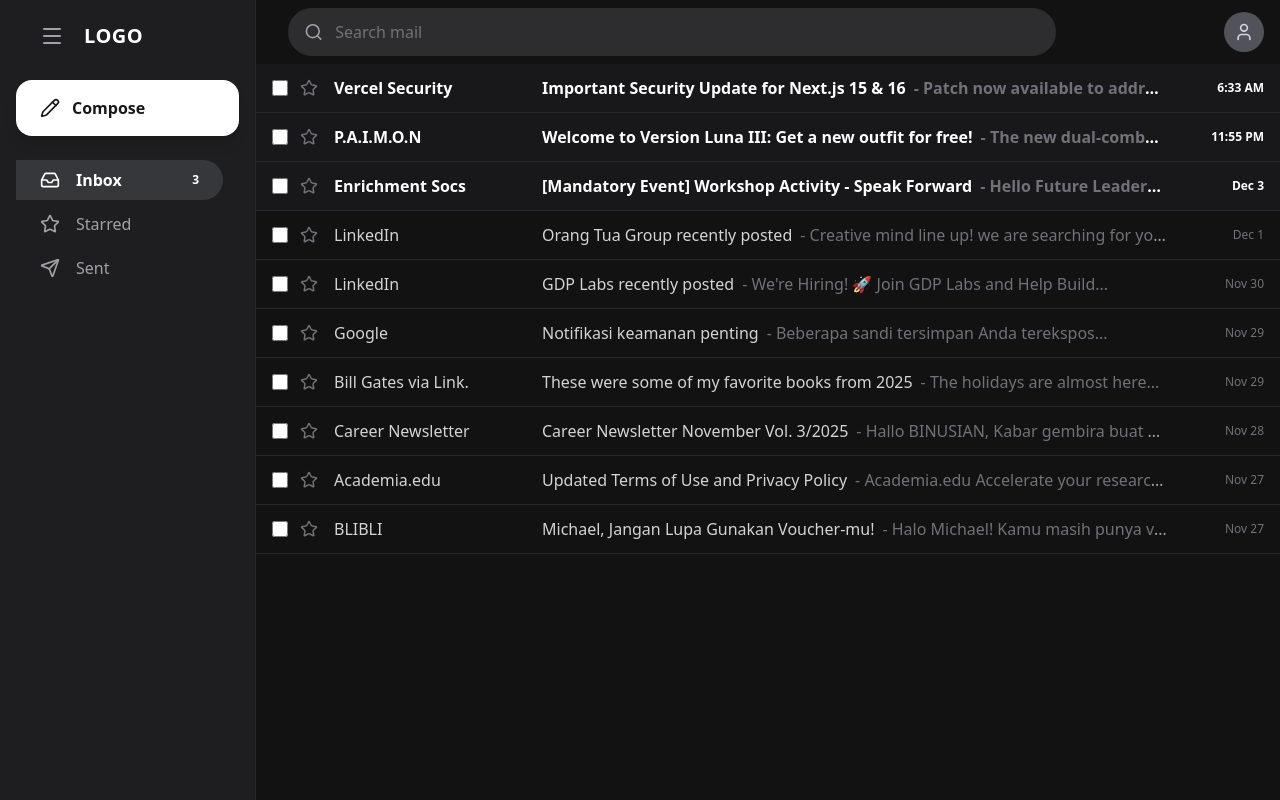
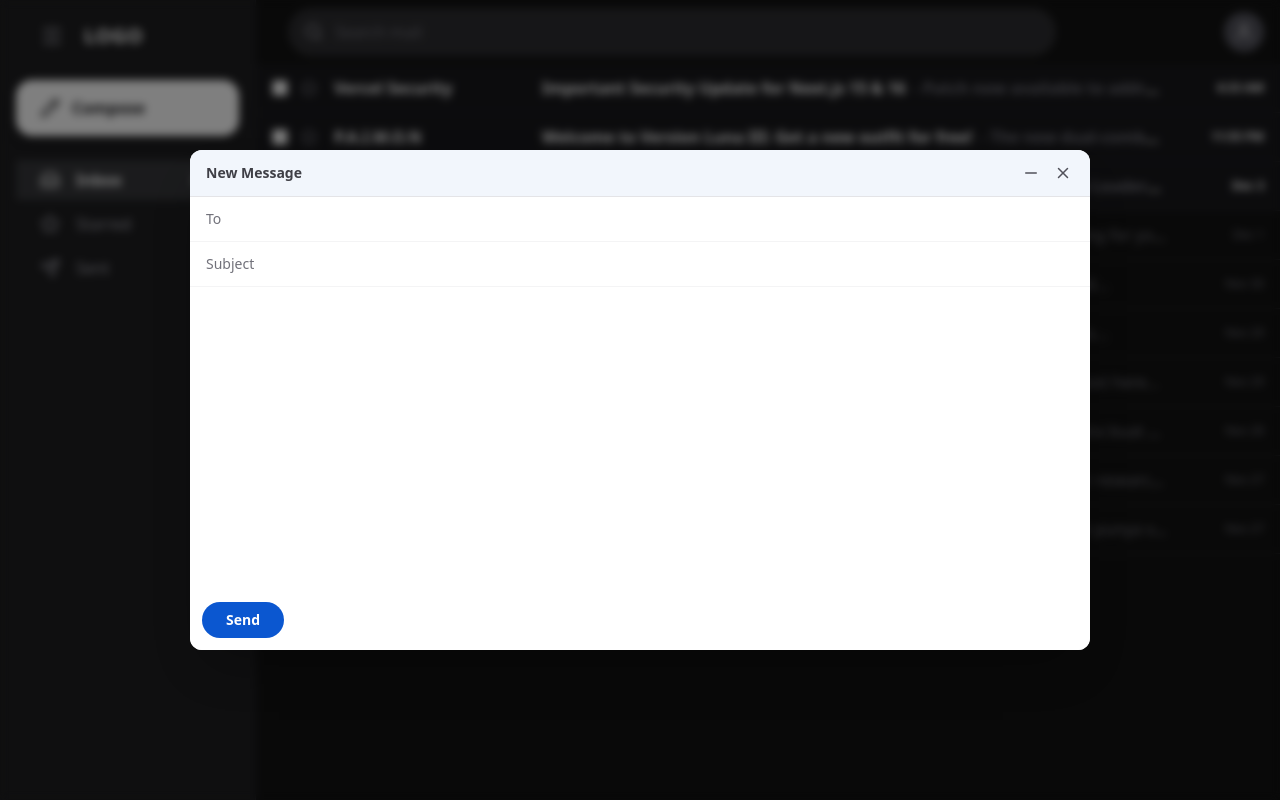
Before and after one commit to anca234/my-app, a Next.js app: page /dashboard in a window 1280 px wide. Both pictures are taken after a click on the button "Compose". Built offline with nearby package versions, Linux system fonts and the light colour scheme.

Commit message:
compose pop up fiture

```diff
--- /dev/null
+++ b/app/components/ComposeModal.tsx
@@ -0,0 +1,60 @@
+"use client";
+
+import { X, Minus, Maximize2 } from "lucide-react";
+
+interface ComposeModalProps {
+  isOpen: boolean;
+  onClose: () => void;
+}
+
+export default function ComposeModal({ isOpen, onClose }: ComposeModalProps) {
+  // Jika isOpen false, modal tidak akan dirender
+  if (!isOpen) return null;
+
+  return (
+    // 1. Overlay Hitam (Background Gelap)
+    <div className="fixed inset-0 z-50 flex items-center justify-center bg-black/50 backdrop-blur-sm">
+
+      {/* 2. Kotak Modal Putih */}
+      <div className="bg-white w-[900px] h-[500px] rounded-xl shadow-2xl flex flex-col overflow-hidden animate-in fade-in zoom-in duration-200">
+
+        {/* Header: New Message */}
+        <div className="bg-[#F2F6FC] px-4 py-3 flex items-center justify-between border-b border-zinc-200">
+          <span className="text-sm font-semibold text-zinc-700">New Message</span>
+          <div className="flex items-center gap-3 text-zinc-600">
+            <Minus size={18} className="cursor-pointer hover:bg-zinc-200 rounded" />
+            {/* Tombol Close */}
+            <button onClick={onClose} className="hover:bg-red-500 hover:text-white rounded p-0.5 transition-colors">
+              <X size={18} />
+            </button>
+          </div>
+        </div>
+
+        {/* Body Form */}
+        <div className="flex flex-col flex-1">
+          {/* Input To */}
+          <div className="flex items-center border-b border-zinc-100 px-4 py-2">
+            <span className="text-zinc-500 text-sm w-12">To</span>
+            <input type="email" className="flex-1 outline-none text-zinc-800 text-sm py-1" />
+          </div>
+
+          {/* Input Subject */}
+          <div className="flex items-center border-b border-zinc-100 px-4 py-2">
+            <input type="text" placeholder="Subject" className="flex-1 outline-none text-zinc-800 text-sm py-1 placeholder:text-zinc-500" />
+          </div>
+
+          {/* Text Area */}
+          <textarea className="flex-1 resize-none outline-none p-4 text-zinc-800 text-sm font-sans" />
+        </div>
+
+        {/* Footer: Tombol Send */}
+        <div className="p-3 flex items-center justify-between bg-white">
+          <button className="bg-[#0B57D0] text-white px-6 py-2 rounded-full font-bold text-sm hover:bg-blue-700 hover:shadow transition-all">
+            Send
+          </button>
+        </div>
+
+      </div>
+    </div>
+  );
+}
--- a/app/dashboard/page.tsx
+++ b/app/dashboard/page.tsx
@@ -1,5 +1,5 @@
 "use client";
-
+import ComposeModal from "../components/ComposeModal"; // Sesuaikan path foldernya
 import { useState } from "react";
 import {
   Menu, Search, User, Pencil, Inbox, Star, Send,
@@ -22,13 +22,17 @@
 
 export default function DashboardPage() {
   const [activeTab, setActiveTab] = useState("Inbox");
+  const [isComposeOpen, setIsComposeOpen] = useState(false);
 
   // State untuk Mengatur Sidebar (Buka/Tutup)
   const [isSidebarOpen, setIsSidebarOpen] = useState(true);
 
   return (
     <div className="flex h-screen w-full bg-[#18181b] text-zinc-300 font-sans overflow-hidden">
-
+        <ComposeModal
+        isOpen={isComposeOpen}
+        onClose={() => setIsComposeOpen(false)}
+        />
       {/* === SIDEBAR (KIRI) === */}
       <aside
         className={`
@@ -55,7 +59,8 @@
         </div>
 
         {/* Tombol Compose */}
-        <button
+       <button
+          onClick={() => setIsComposeOpen(true)} // <-- Fungsi klik ditaruh di sini
           className={`
             flex items-center bg-white text-zinc-900 font-semibold mb-6 hover:bg-zinc-200 transition-all shadow-lg
             ${isSidebarOpen ? 'gap-3 px-6 py-4 rounded-2xl mx-0' : 'justify-center p-3 rounded-xl w-12 h-12'}
```
